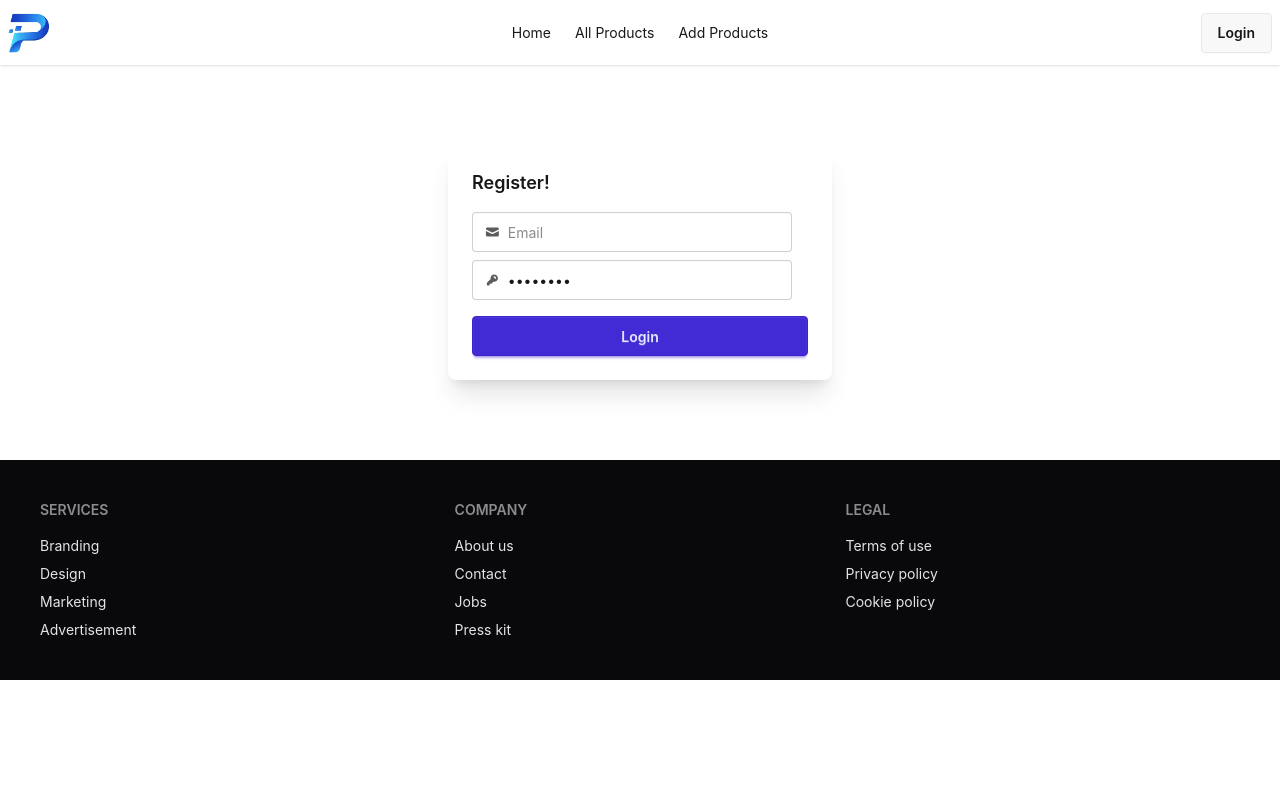
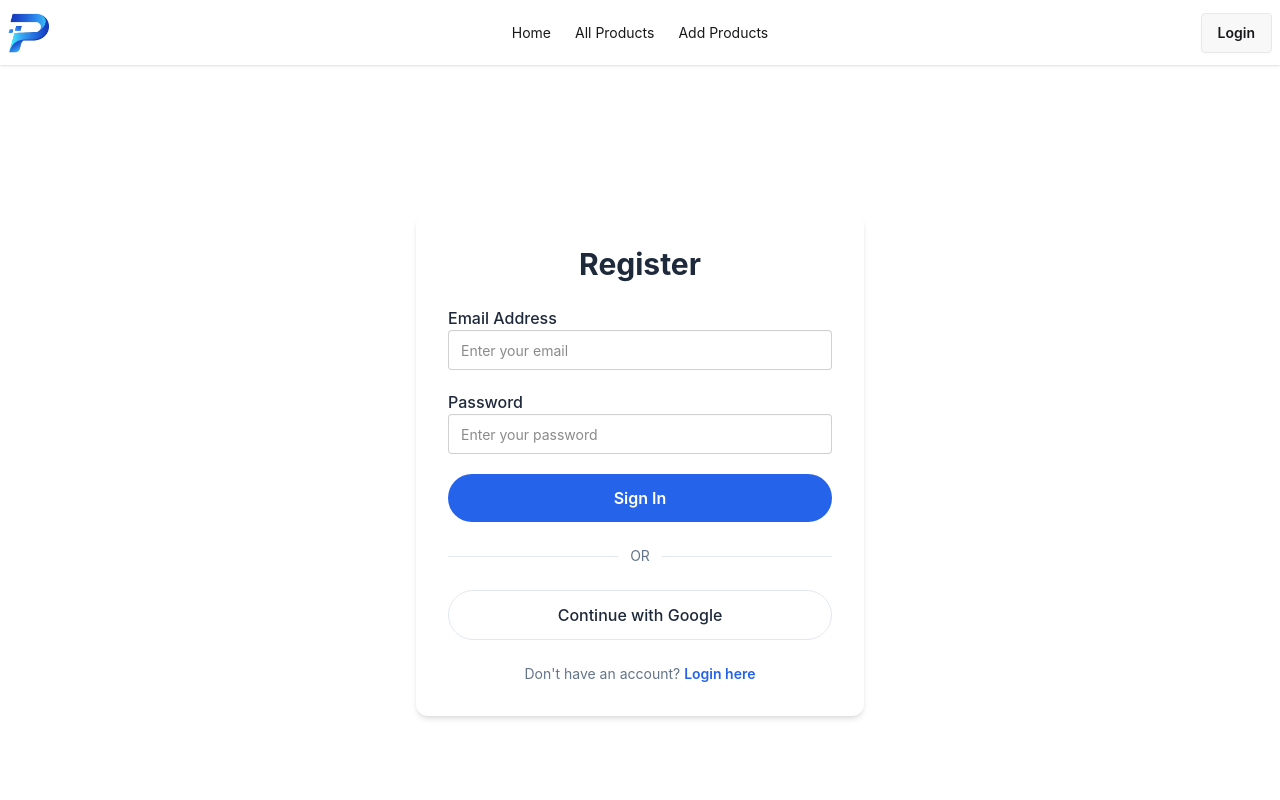
Before and after one commit to sadtafhim/Product-Management, a React (Vite) app: page /auth/register in a window 1280 px wide. Shown: the top 800 px of the page. Built offline with nearby package versions, Linux system fonts and the light colour scheme.

Commit message:
second commit

```diff
--- a/src/pages/Auth/Login/Login.jsx
+++ b/src/pages/Auth/Login/Login.jsx
@@ -3,16 +3,17 @@ import { Link } from 'react-router';
 
 const Login = () => {
     return (
-        <div className="flex items-center justify-center p-10">
-            <div className="w-full max-w-md">
-                <h2 className="text-3xl font-bold text-center">
+        <div className="flex items-center justify-center p-10 min-h-screen">
+            <div className="w-full max-w-md bg-white p-8 rounded-xl shadow-md">
+                <h2 className="text-3xl font-bold text-center text-[#1E293B]">
                     Login
                 </h2>
-                <form className="space-y-5">
+
+                <form className="space-y-5 mt-6">
                     <div className="form-control">
                         <label
                             htmlFor="email"
-                            className="label font-medium"
+                            className="label font-medium text-[#1E293B]"
                         >
                             Email Address
                         </label>
@@ -22,14 +23,14 @@ const Login = () => {
                             name="email"
                             required
                             placeholder="Enter your email"
-                            className="input input-bordered w-full p-3"
+                            className="input input-bordered w-full p-3 focus:border-[#2563EB] focus:outline-none"
                         />
                     </div>
 
                     <div className="form-control">
                         <label
                             htmlFor="password"
-                            className="label font-medium"
+                            className="label font-medium text-[#1E293B]"
                         >
                             Password
                         </label>
@@ -39,38 +40,38 @@ const Login = () => {
                             name="password"
                             required
                             placeholder="Enter your password"
-                            className="input input-bordered w-full p-3"
+                            className="input input-bordered w-full p-3 focus:border-[#2563EB] focus:outline-none"
                         />
                     </div>
 
                     <button
                         type="submit"
-                        className="w-full py-3 rounded-full text-white font-semibold bg-white"
+                        className="w-full py-3 rounded-full text-white font-semibold bg-[#2563EB] hover:bg-[#1D4ED8] transition-all"
                     >
                         Sign In
                     </button>
                 </form>
 
-                <div className="flex items-center gap-3 my-4">
-                    <div className="grow h-px bg-gray-300"></div>
-                    <span className="text-gray-500 text-sm">OR</span>
-                    <div className="grow h-px bg-gray-300"></div>
+                <div className="flex items-center gap-3 my-6">
+                    <div className="grow h-px bg-[#E2E8F0]"></div>
+                    <span className="text-[#64748B] text-sm">OR</span>
+                    <div className="grow h-px bg-[#E2E8F0]"></div>
                 </div>
 
                 <button
-                    className="w-full py-3 rounded-full border border-gray-300 flex items-center justify-center gap-2 bg-white hover:bg-gray-50 transition-all"
+                    className="w-full py-3 rounded-full border border-[#E2E8F0] flex items-center justify-center gap-2 bg-white hover:bg-[#F1F5F9] transition-all"
                 >
-                    <span className="font-medium text-gray-600">
+                    <span className="font-medium text-[#1E293B]">
                         Continue with Google
                     </span>
                 </button>
 
-                <div className="text-center mt-4">
-                    <p className="text-sm text-gray-600">
+                <div className="text-center mt-6">
+                    <p className="text-sm text-[#64748B]">
                         Don't have an account?{" "}
                         <Link
                             to="/auth/register"
-                            className="font-semibold hover:underline"
+                            className="font-semibold text-[#2563EB] hover:text-[#1D4ED8] hover:underline"
                         >
                             Register here
                         </Link>
--- a/src/pages/Auth/Register/Register.jsx
+++ b/src/pages/Auth/Register/Register.jsx
@@ -1,31 +1,81 @@
 import React from 'react';
+import { Link } from 'react-router';
 
 const Register = () => {
     return (
-        <div>
-            <div class="flex justify-center">
-                <div class="card w-96 bg-base-100 shadow-xl mt-20 mb-20">
-                    <div class="card-body">
-                        <h2 class="card-title">Register!</h2>
-                        <div class="items-center mt-2">
-                            <label class="input input-bordered flex items-center gap-2 mb-2">
-                                <svg xmlns="http://www.w3.org/2000/svg" viewBox="0 0 16 16" fill="currentColor" class="w-4 h-4 opacity-70">
-                                    <path d="M2.5 3A1.5 1.5 0 0 0 1 4.5v.793c.026.009.051.02.076.032L7.674 8.51c.206.1.446.1.652 0l6.598-3.185A.755.755 0 0 1 15 5.293V4.5A1.5 1.5 0 0 0 13.5 3h-11Z" />
-                                    <path d="M15 6.954 8.978 9.86a2.25 2.25 0 0 1-1.956 0L1 6.954V11.5A1.5 1.5 0 0 0 2.5 13h11a1.5 1.5 0 0 0 1.5-1.5V6.954Z" />
-                                </svg>
-                                <input type="text" class="grow" placeholder="Email" />
-                            </label>
-                            <label class="input input-bordered flex items-center gap-2 mb-2">
-                                <svg xmlns="http://www.w3.org/2000/svg" viewBox="0 0 16 16" fill="currentColor" class="w-4 h-4 opacity-70">
-                                    <path fill-rule="evenodd" d="M14 6a4 4 0 0 1-4.899 3.899l-1.955 1.955a.5.5 0 0 1-.353.146H5v1.5a.5.5 0 0 1-.5.5h-2a.5.5 0 0 1-.5-.5v-2.293a.5.5 0 0 1 .146-.353l3.955-3.955A4 4 0 1 1 14 6Zm-4-2a.75.75 0 0 0 0 1.5.5.5 0 0 1 .5.5.75.75 0 0 0 1.5 0 2 2 0 0 0-2-2Z" clip-rule="evenodd" />
-                                </svg>
-                                <input type="password" class="grow" value="password" />
-                            </label>
-                        </div>
-                        <div class="card-actions justify-end">
-                            <button class="btn btn-primary w-full">Login</button>
-                        </div>
+        <div className="flex items-center justify-center p-10 min-h-screen">
+            <div className="w-full max-w-md bg-white p-8 rounded-xl shadow-md">
+                <h2 className="text-3xl font-bold text-center text-[#1E293B]">
+                    Register
+                </h2>
+
+                <form className="space-y-5 mt-6">
+                    <div className="form-control">
+                        <label
+                            htmlFor="email"
+                            className="label font-medium text-[#1E293B]"
+                        >
+                            Email Address
+                        </label>
+                        <input
+                            type="email"
+                            id="email"
+                            name="email"
+                            required
+                            placeholder="Enter your email"
+                            className="input input-bordered w-full p-3 focus:border-[#2563EB] focus:outline-none"
+                        />
                     </div>
+
+                    <div className="form-control">
+                        <label
+                            htmlFor="password"
+                            className="label font-medium text-[#1E293B]"
+                        >
+                            Password
+                        </label>
+                        <input
+                            type="password"
+                            id="password"
+                            name="password"
+                            required
+                            placeholder="Enter your password"
+                            className="input input-bordered w-full p-3 focus:border-[#2563EB] focus:outline-none"
+                        />
+                    </div>
+
+                    <button
+                        type="submit"
+                        className="w-full py-3 rounded-full text-white font-semibold bg-[#2563EB] hover:bg-[#1D4ED8] transition-all"
+                    >
+                        Sign In
+                    </button>
+                </form>
+
+                <div className="flex items-center gap-3 my-6">
+                    <div className="grow h-px bg-[#E2E8F0]"></div>
+                    <span className="text-[#64748B] text-sm">OR</span>
+                    <div className="grow h-px bg-[#E2E8F0]"></div>
+                </div>
+
+                <button
+                    className="w-full py-3 rounded-full border border-[#E2E8F0] flex items-center justify-center gap-2 bg-white hover:bg-[#F1F5F9] transition-all"
+                >
+                    <span className="font-medium text-[#1E293B]">
+                        Continue with Google
+                    </span>
+                </button>
+
+                <div className="text-center mt-6">
+                    <p className="text-sm text-[#64748B]">
+                        Don't have an account?{" "}
+                        <Link
+                            to="/auth/login"
+                            className="font-semibold text-[#2563EB] hover:text-[#1D4ED8] hover:underline"
+                        >
+                            Login here
+                        </Link>
+                    </p>
                 </div>
             </div>
         </div>
```
